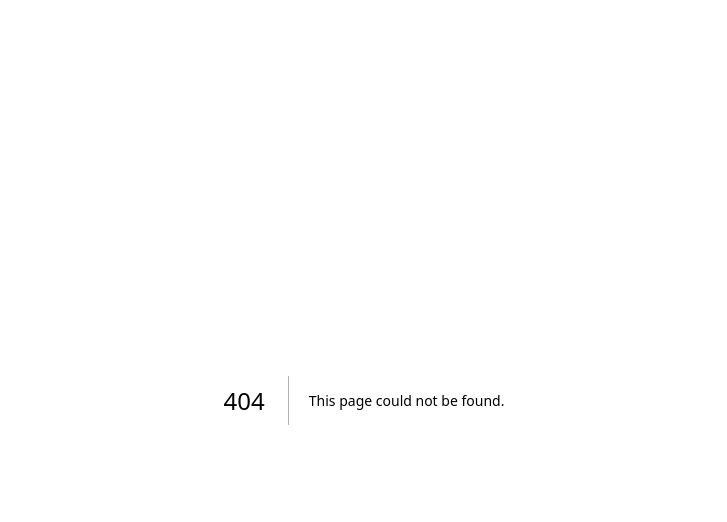
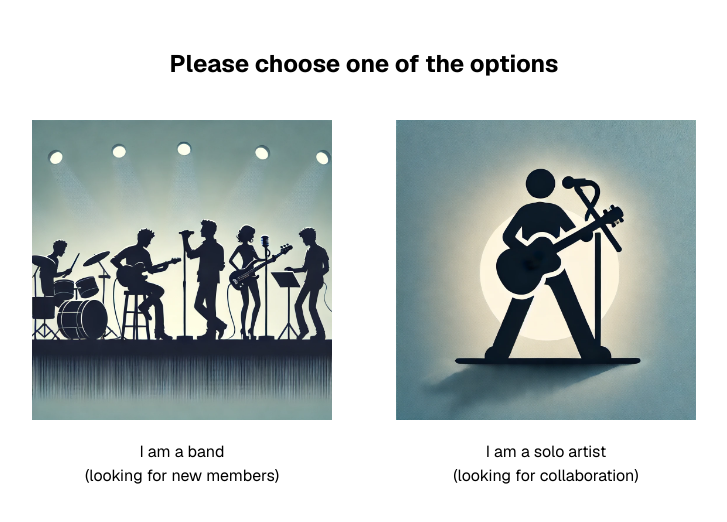
Before and after one commit to iataand/cross-measure, a Next.js app: page /create-profile in a window 1280 px wide. Before the commit this address had no page. Shown: the top 522 px of the page, without its empty margins (276-1003 px from the left). Built offline with nearby package versions, Linux system fonts and the light colour scheme; what @radix-ui/themes would draw is missing.

Commit message:
add band/musician selection on create-profile page

```diff
--- /dev/null
+++ b/src/app/create-profile/page.tsx
@@ -0,0 +1,16 @@
+import CreateBandProfileButton from "~/components/CreateBandProfileButton";
+import CreateMusicianProfileButton from "~/components/CreateMusicianProfileButton";
+
+export default function CreateProfile() {
+  return (
+    <div className="my-12 h-[100dvh]">
+      <h1 className="text-center text-2xl font-bold">
+        Please choose one of the options
+      </h1>
+      <div className="mt-10 flex justify-center gap-16 text-center">
+        <CreateBandProfileButton />
+        <CreateMusicianProfileButton />
+      </div>
+    </div>
+  );
+}
--- /dev/null
+++ b/src/components/CreateBandProfileButton.tsx
@@ -0,0 +1,21 @@
+"use client";
+
+import Image from "next/image";
+import { useRouter } from "next/navigation";
+import bandPic from "~/assets/band.jpg";
+
+export default function CreateBandProfileButton() {
+  const router = useRouter();
+
+  function handleClick() {
+    router.push("/create-profile/band");
+  }
+
+  return (
+    <div className="cursor-pointer" onClick={handleClick}>
+      <Image src={bandPic} width={300} alt="Picture of band" className="mb-5" />
+      <h1>I am a band</h1>
+      <h1>(looking for new members)</h1>
+    </div>
+  );
+}
--- /dev/null
+++ b/src/components/CreateMusicianProfileButton.tsx
@@ -0,0 +1,25 @@
+"use client";
+import Image from "next/image";
+import { useRouter } from "next/navigation";
+import musicianPic from "~/assets/musician.jpg";
+
+export default function CreateMusicianProfileButton() {
+  const router = useRouter();
+
+  function handleClick() {
+    router.push("/create-profile/musician");
+  }
+
+  return (
+    <div className="cursor-pointer" onClick={handleClick}>
+      <Image
+        src={musicianPic}
+        width={300}
+        alt="Picture of musician"
+        className="mb-5"
+      />
+      <h1>I am a solo artist </h1>
+      <h1>(looking for collaboration)</h1>
+    </div>
+  );
+}
```
Also changed, not shown: src/assets/band.jpg (added), src/assets/musician.jpg (added).
